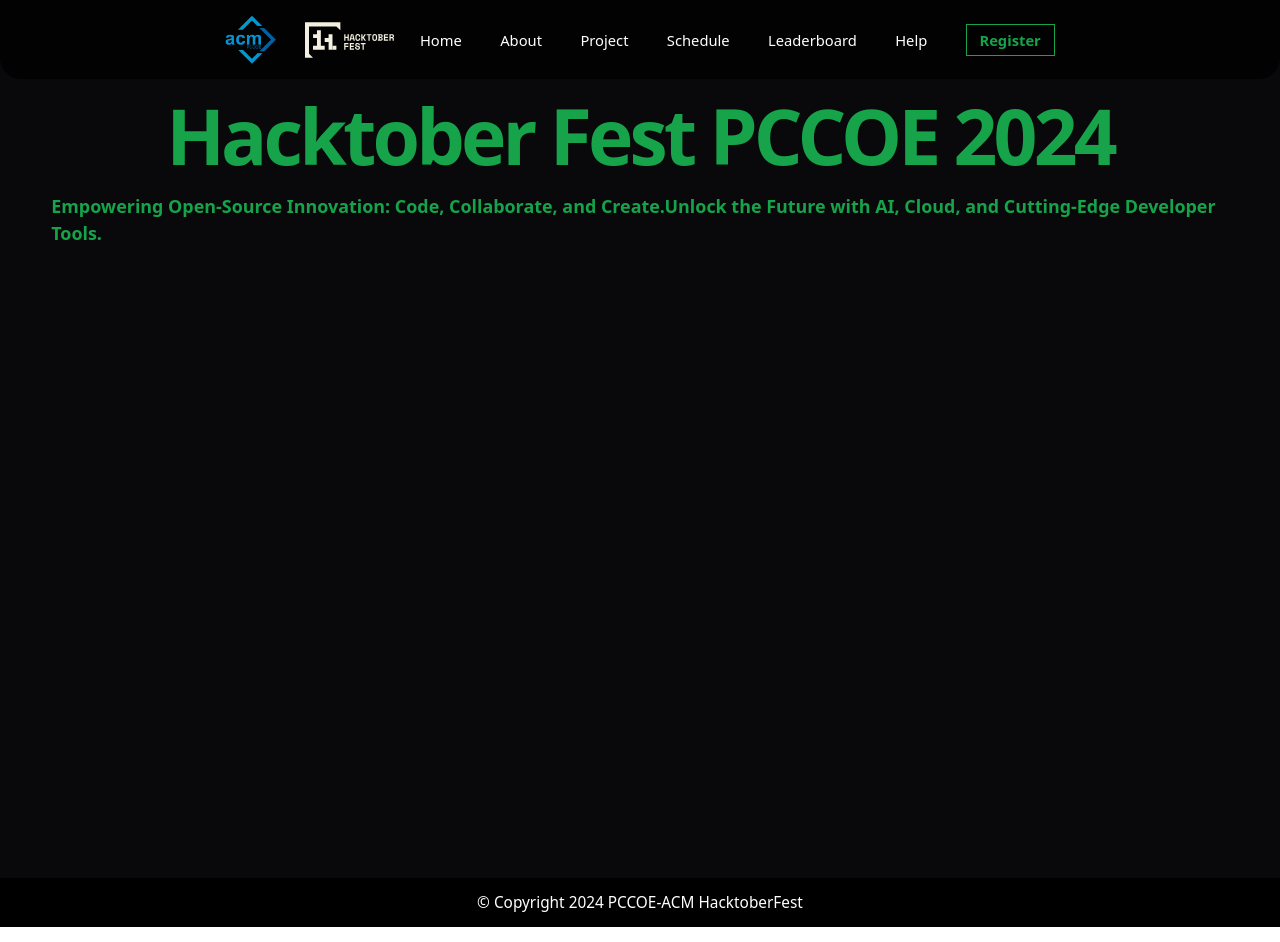
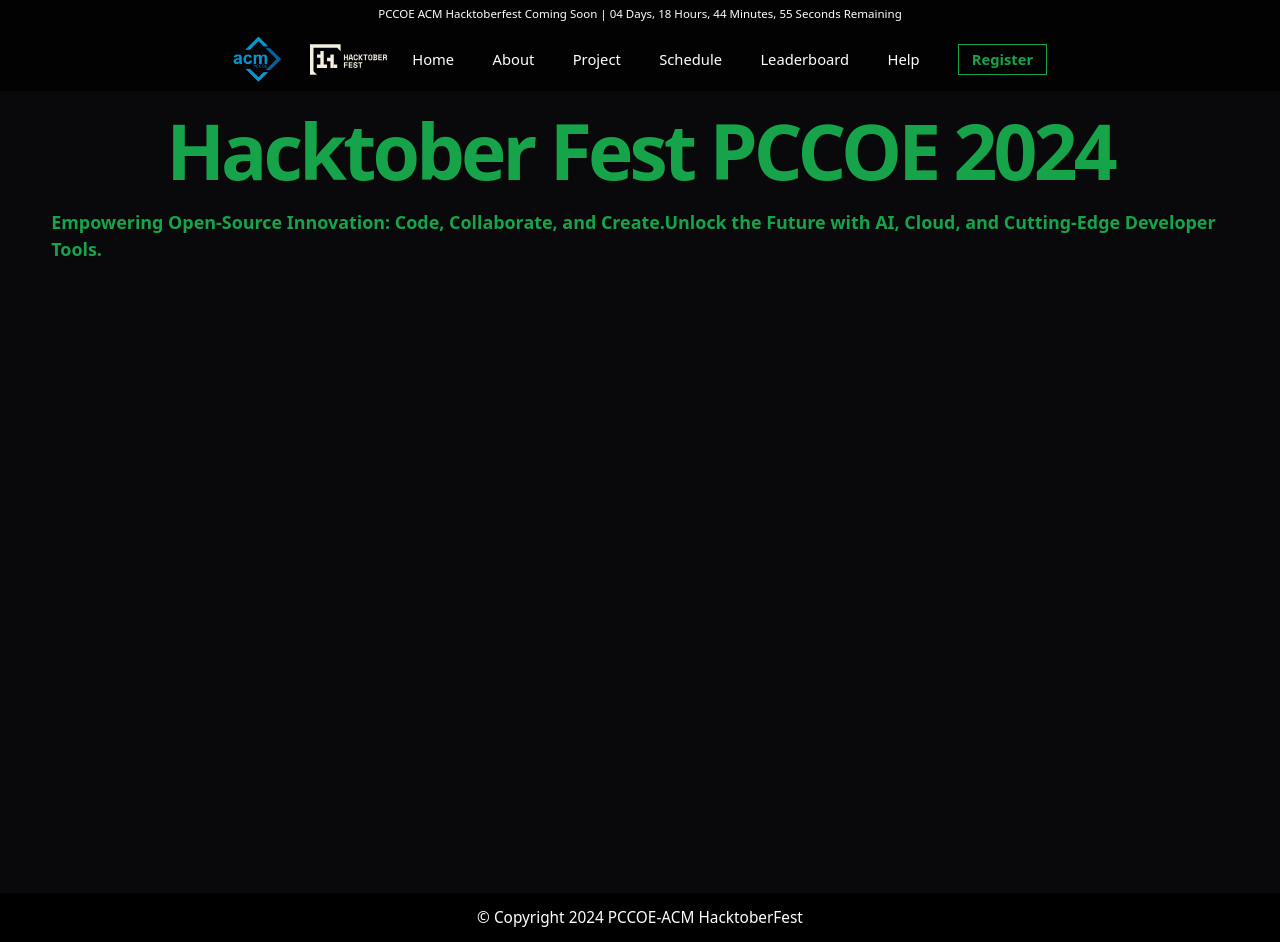
Before and after one commit to sameersambhare/Hactoberfest-Pccoe-Acm-2024, a React (Create React App) app in the folder frontend/: page / in a window 1280 px wide. Built offline with nearby package versions, Linux system fonts and the light colour scheme.

Commit message:
Time remaining added

```diff
--- a/frontend/src/App.js
+++ b/frontend/src/App.js
@@ -14,9 +14,8 @@
   return (
     <BrowserRouter>
       <div className="w-full min-h-screen relative bg-zinc-950">
-        <div className="md:pb-[6.1vw] pb-[72px]">
         <Navbar/>
-        </div>
+        <div className="w-full md:h-[7.3vw] bg-zinc-950"></div>
         <Routes>
           <Route path="/" element={<Home/>}></Route>
           <Route path="/projects" element={<Projects/>}></Route>
--- a/frontend/src/components/Navbar.js
+++ b/frontend/src/components/Navbar.js
@@ -2,12 +2,41 @@
 import logo from "../images/ACM.png";
 import hacktober from "../images/hacktober.svg";
 import { Link } from "react-router-dom";
-import {navMenu} from '../constants'
+import { navMenu } from "../constants";
+import { useState, useEffect } from "react";
 const Navbar = () => {
+  const [days, setDays] = useState(0);
+  const [hours, setHours] = useState(0);
+  const [minutes, setMinutes] = useState(0);
+  const [seconds, setSeconds] = useState(0);
+  const deadLine = "October,1,2024";
+  const getTime = () => {
+    const time = Date.parse(deadLine) - Date.now();
+    setDays(Math.floor(time / (1000 * 60 * 60 * 24)));
+    setHours(Math.floor((time / (1000 * 60 * 60)) % 24));
+    setMinutes(Math.floor((time / 1000 / 60) % 60));
+    setSeconds(Math.floor((time / 1000) % 60));
+  };
+  useEffect(() => {
+    const interval = setInterval(() => {
+      getTime();
+    }, 1000);
+    return () => clearInterval(interval);
+  }, []);
   return (
-    <div className="w-full text-white bg-[#000000b5] flex items-center md:py-[1vw] md:px-[4vw] overflow-hidden justify-between md:justify-center md:gap-[2vw] fixed top-0 left-0 z-[999] md:rounded-bl-[1.6vw] md:rounded-br-[1.6vw] px-[20px] py-[10px]">
-      <img src={logo} alt="" className="w-[15vw] md:w-[4.2vw]" />
-      <img src={hacktober} alt="" className="w-[22vw] md:w-[7vw]" />
+    <section className="w-full fixed top-0 left-0 z-[999] bg-[#000000b5]">
+      <div className="deals w-full  text-[0.9vw] text-white  py-[0.4vw] text-center">
+        <p className="capitalize">
+          PCCOE ACM Hacktoberfest Coming Soon | {" "}
+          {days < 10 ? "0" + days : days} days,{" "}
+          {hours < 10 ? "0" + hours : hours} hours,{" "}
+          {minutes < 10 ? "0" + minutes : minutes} minutes,{" "}
+          {seconds < 10 ? "0" + seconds : seconds} seconds Remaining
+        </p>
+      </div>
+      <div className="w-full text-white flex items-center md:py-[0.5vw] md:px-[4vw] overflow-hidden justify-between md:justify-center md:gap-[2vw]  md:rounded-bl-[1.6vw] md:rounded-br-[1.6vw] px-[20px] py-[10px]">
+        <img src={logo} alt="" className="w-[15vw] md:w-[4vw]" />
+        <img src={hacktober} alt="" className="w-[22vw] md:w-[6vw]" />
         <nav>
           <ul className="md:flex md:text-[1.15vw] items-center justify-center md:gap-[3vw] block hidden">
             {navMenu.map((item, index) => {
@@ -17,10 +46,15 @@
                 </Link>
               );
             })}
-          <Link to="/register"><button className="md:text-[1.15vw] font-semibold hover:text-white text-green-600 border-green-600 border-[0.1vw] px-[1vw] py-[0.3vw] hover:bg-green-600">Register</button></Link>
+            <Link to="/register">
+              <button className="md:text-[1.15vw] font-semibold hover:text-white text-green-600 border-green-600 border-[0.1vw] px-[1vw] py-[0.3vw] hover:bg-green-600">
+                Register
+              </button>
+            </Link>
           </ul>
         </nav>
       </div>
+    </section>
   );
 };
 
```
Also changed, not shown: 11 other files (tests, documents, lock files or other folders). Lines whose indentation alone changed are shown as unchanged.
